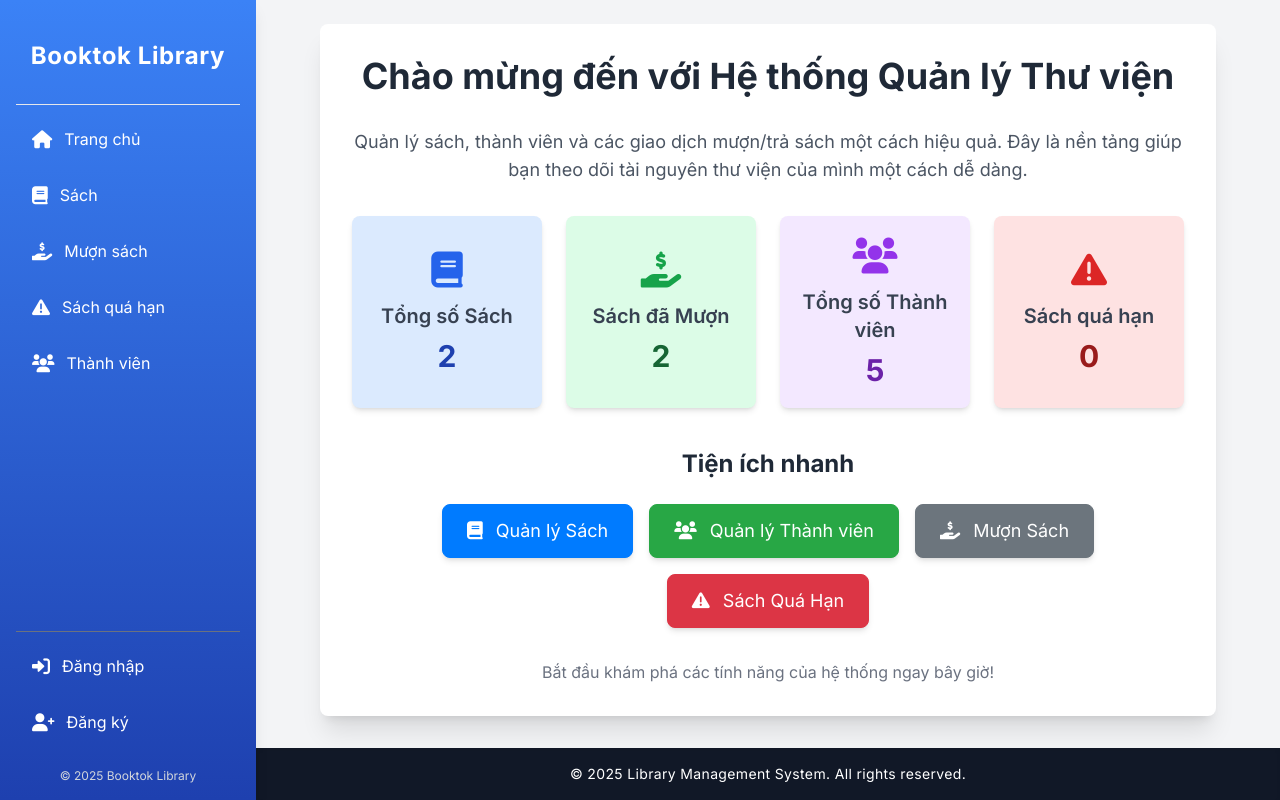
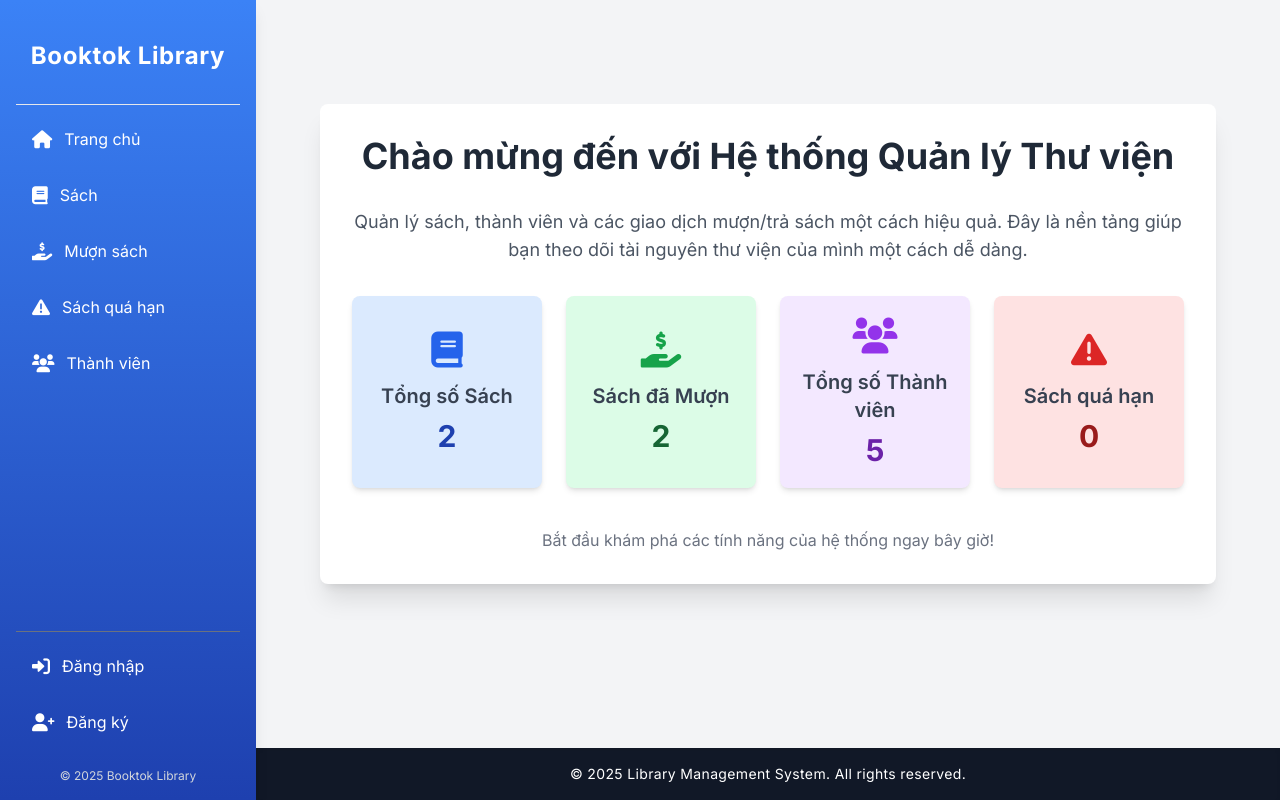
Before and after one commit to Thehy-IT/Project_QLThuvien_py_frw-Django, a Django app: page / in a window 1280 px wide. Run offline with Django 5.2, Linux system fonts and the light colour scheme; data comes from the database, SQL or seed files in the repository; some libraries are stand-ins or nearby versions.

Commit message:
add ảnh

```diff
--- a/src/templates/index.html
+++ b/src/templates/index.html
@@ -43,7 +43,7 @@
             </div>
         </div>
 
-        {# Quick Actions Section - Phần tiện ích nhanh #}
+<!--         {# Quick Actions Section - Phần tiện ích nhanh #}
         <h3 class="text-2xl font-bold text-gray-800 mb-6">Tiện ích nhanh</h3> {# Tiêu đề cho phần tiện ích nhanh #}
         <div class="flex flex-wrap justify-center gap-4"> {# Sử dụng flexbox để các nút căn giữa và có khoảng cách đều #}
             {# Nút Quản lý Sách #}
@@ -64,7 +64,7 @@
             </a>
             {# Bạn có thể thêm các nút tiện ích nhanh khác tại đây nếu cần #}
         </div>
-
+ -->
         <p class="text-md text-gray-500 mt-8"> {# Đoạn văn kết thúc #}
             Bắt đầu khám phá các tính năng của hệ thống ngay bây giờ!
         </p>
```
Also changed, not shown: src/static/images/bg1.jpg (added), src/static/images/bg2.jpg (added), src/static/images/bg3.jpg (added).
